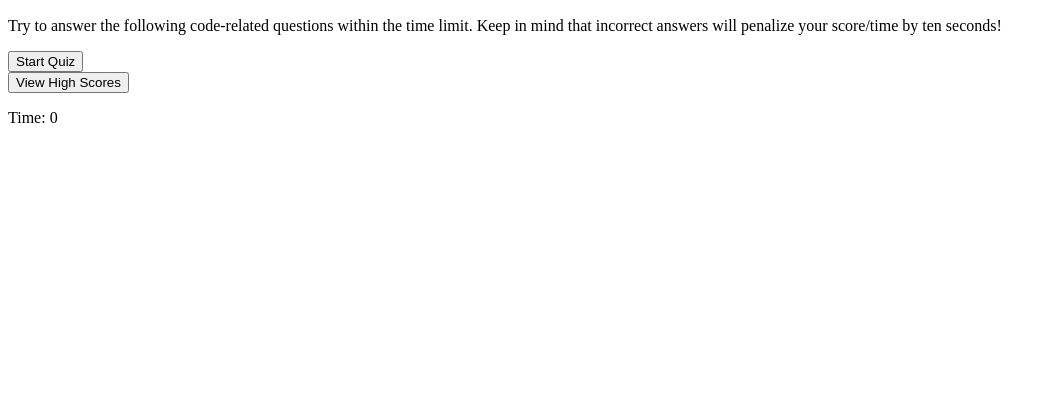
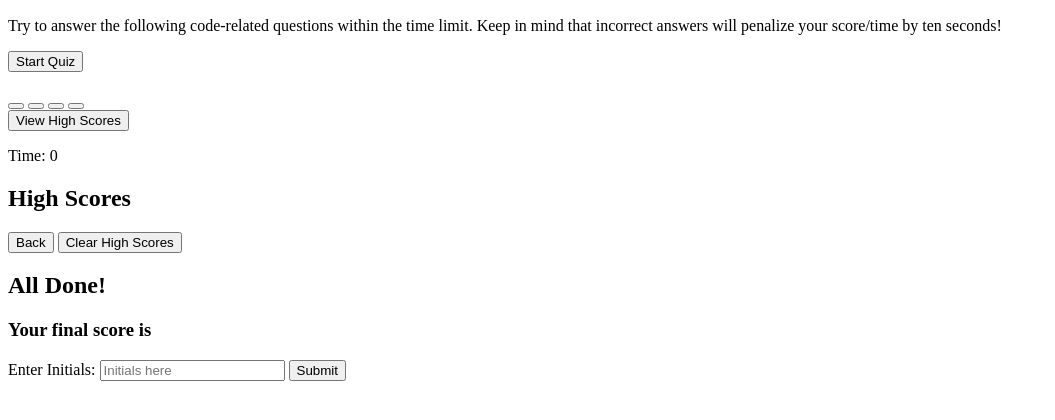
Before and after one commit to Andre-Martinez-1/code-quiz, a plain HTML site: page index.html in a window 1280 px wide. Shown: the part 50-470 px from the top of the page, without its empty margins (0-1055 px from the left). Drawn offline with Linux system fonts and the light colour scheme; files that its build step writes are made by us from their sources; files whose address does not match are found by name.

Commit message:
finished html layout

```diff
--- a/index.html
+++ b/index.html
@@ -16,16 +16,49 @@
       <button class="start-button">Start Quiz</button>
     </header>
 
+    <!-- Code Quiz Prompt-->
+    <div class="code-quiz">
+      <h2 class="q-prompt"></h2>
+      <button class="choice" id="A" data-state="A"></button>
+      <button class="choice" id="B" data-state="B"></button>
+      <button class="choice" id="C" data-state="C"></button>
+      <button class="choice" id="D" data-state="D"></button>
+    </div>
+
+
+    <!--Nav bar with a button to view high scores and a remaining time id-->
     <nav>
         <button id = "view-high-scores">View High Scores</button>
         <p>Time: <span id = "remaining-time">0</span></p>
-      </nav>
-    <main>
-      <section>
-            <div class=""></div>
-      </section>
+    </nav>
 
-    </main>
+    <!--Resulting High Score Display-->
+    <section>
+      <div class = "high-score-display">
+        <h2>High Scores</h2>
+          <ol class = "all-scores"></ol>
+        <div class = "high-score-button">
+          <button id = "back">Back</button>
+          <button id = "clear">Clear High Scores</button>
+        </div>
+      </div>
+    </section>
+
+     <!--Making a html for when coding quiz is finished-->
+     <!--Making a form to hold the initials of the user-->
+    <section>
+      <div class = "all-done">
+        <h2>All Done!</h2>
+        <h3>Your final score is <span id = "user-score"></span></h3>
+
+        <form action="enter-initials">
+          <label for = "initials">Enter Initials:</label>
+          <input id = "user-initials" type = "text" placeholder="Initials here"/>
+          <button id = "submit-button">Submit</button>
+        </form>
+      </div>
+    </section>
+
     <script src="assets/js/script.js"></script>
   </body>
 </html>
```
